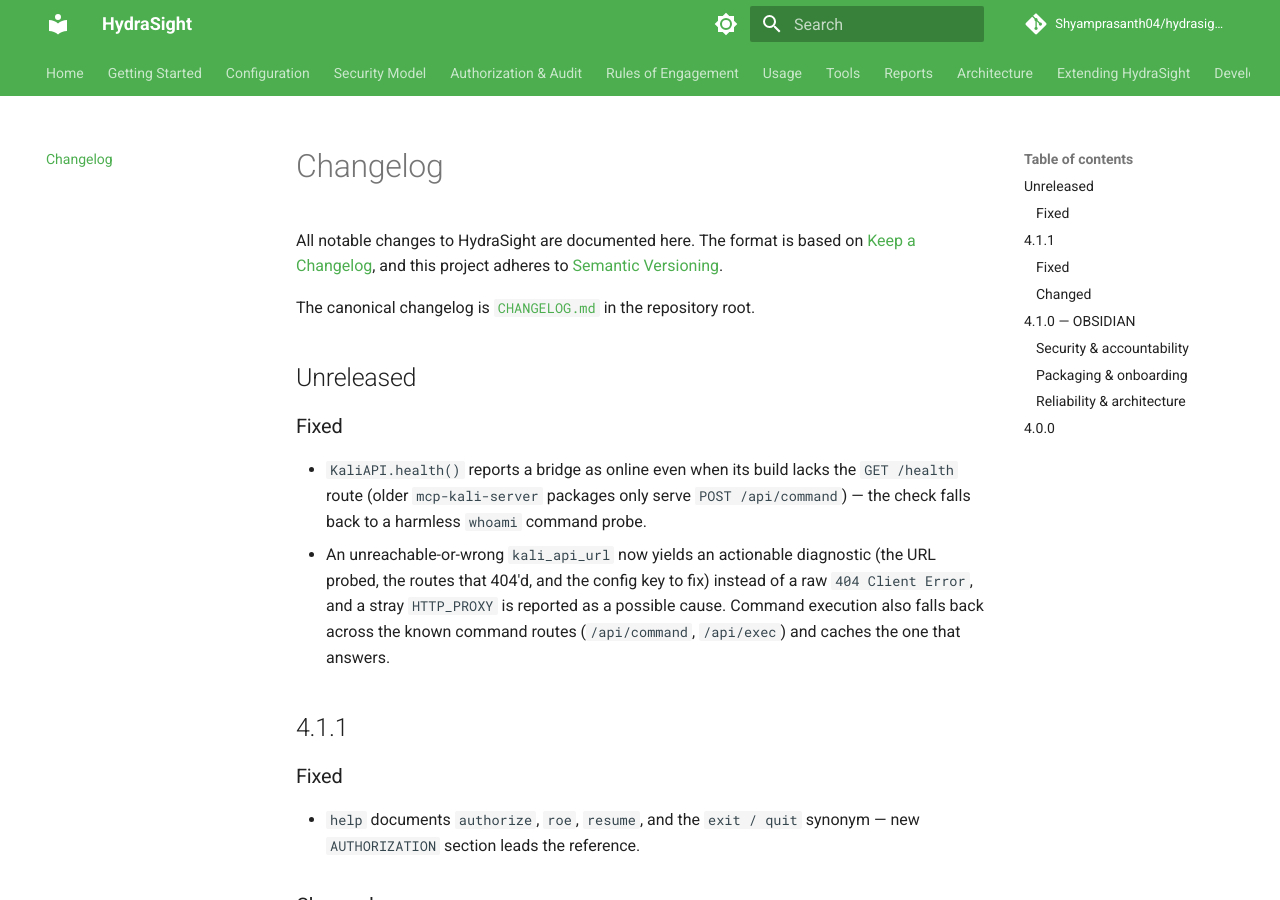
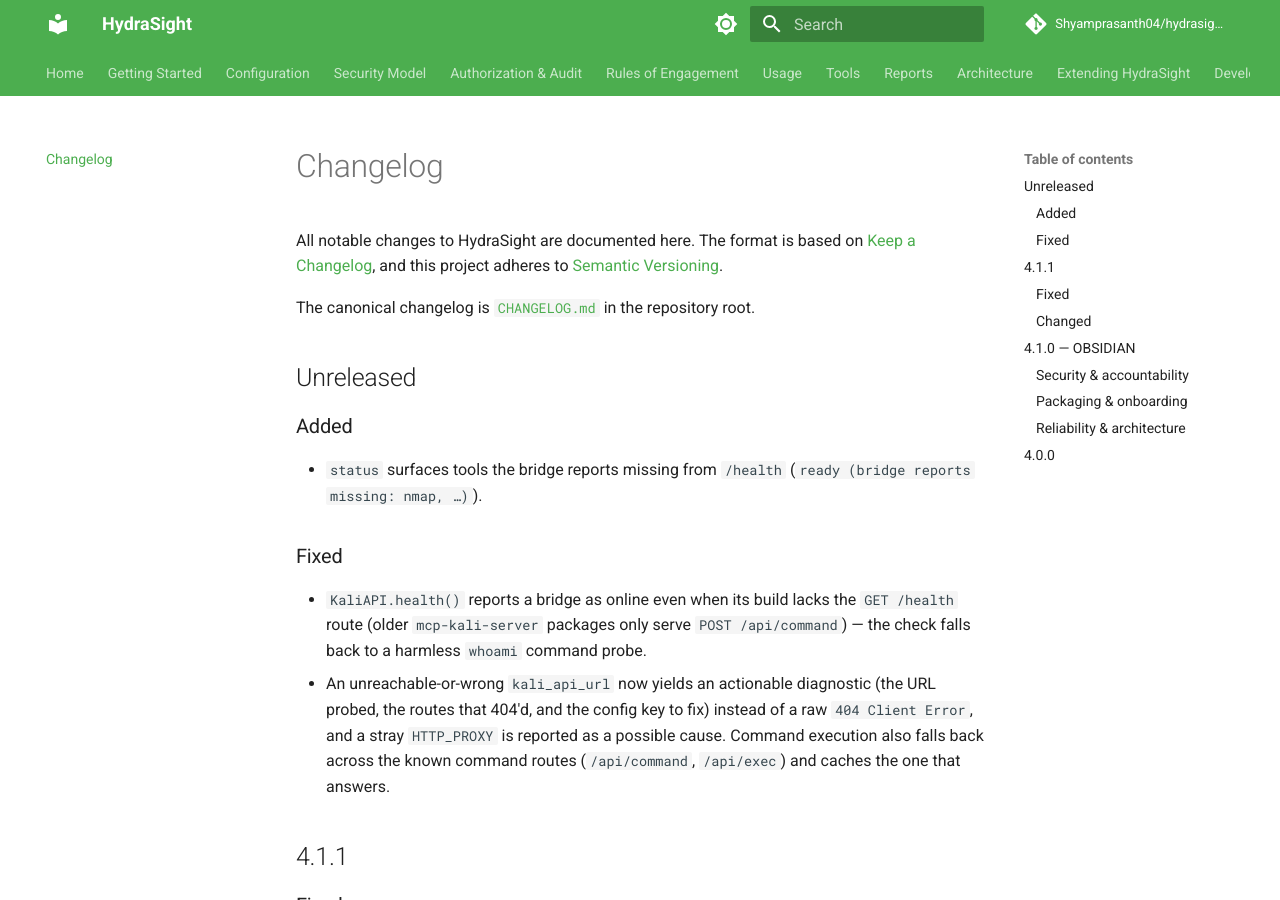
Before and after one commit to Shyamprasanth04/hydrasight, an MkDocs documentation site: the page built from docs/changelog.md, in a window 1280 px wide and 900 px high. Built offline with MkDocs 1.6.1 and Material for MkDocs 9.7.7, drawn with Linux system fonts in a browser that asks for light colours; comment, search, counter and statistics services are not loaded.

Commit message:
docs: changelog entry for the missing-tools status note
Co-authored-by: arena-agent <297053741+arena-agent@users.noreply.github.com>

```diff
--- a/docs/changelog.md
+++ b/docs/changelog.md
@@ -9,6 +9,10 @@
 in the repository root.
 
 ## Unreleased
+
+### Added
+- `status` surfaces tools the bridge reports missing from `/health`
+  (`ready (bridge reports missing: nmap, …)`).
 
 ### Fixed
 - `KaliAPI.health()` reports a bridge as online even when its build lacks the
```
Also changed, not shown: CHANGELOG.md (+6 -0 lines).
